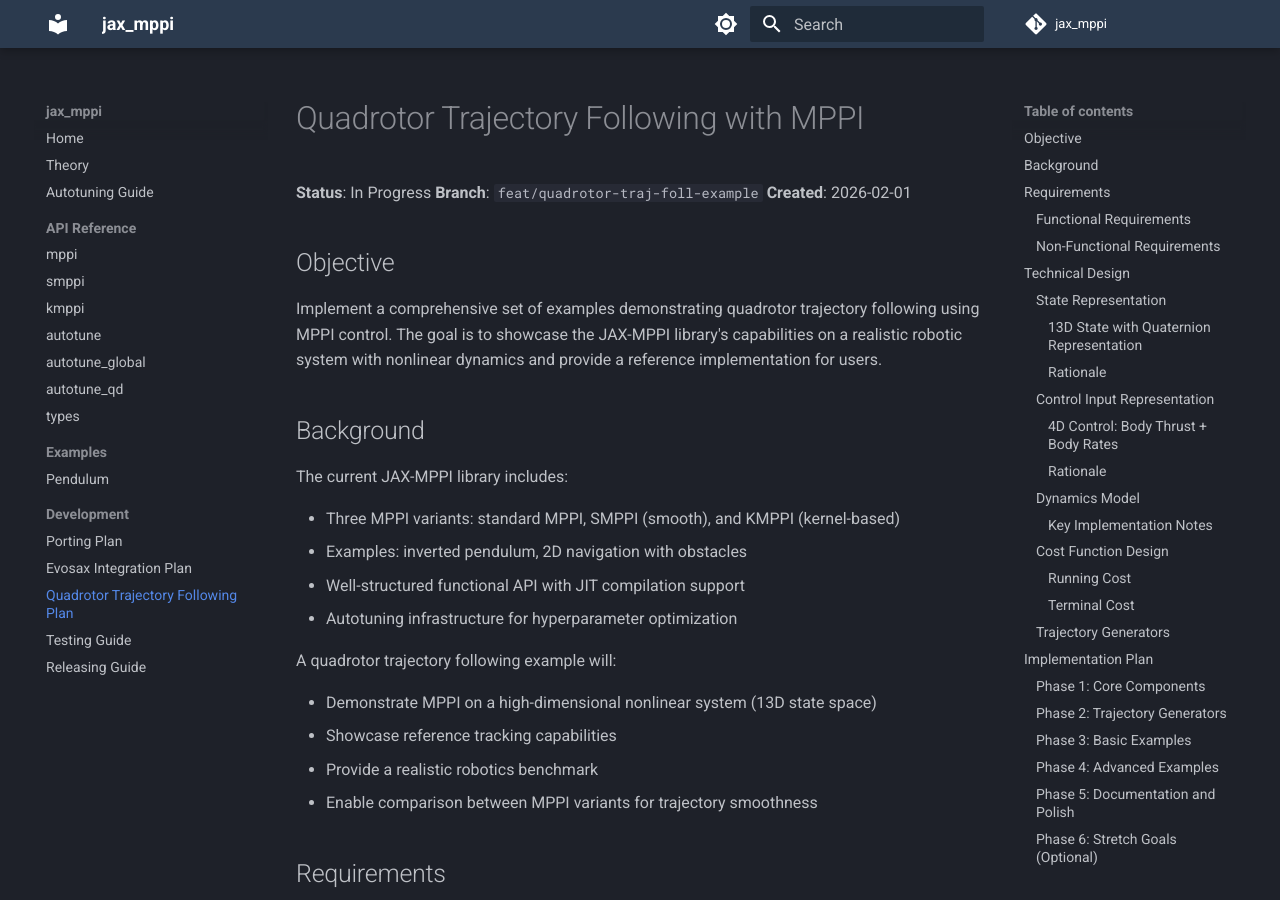
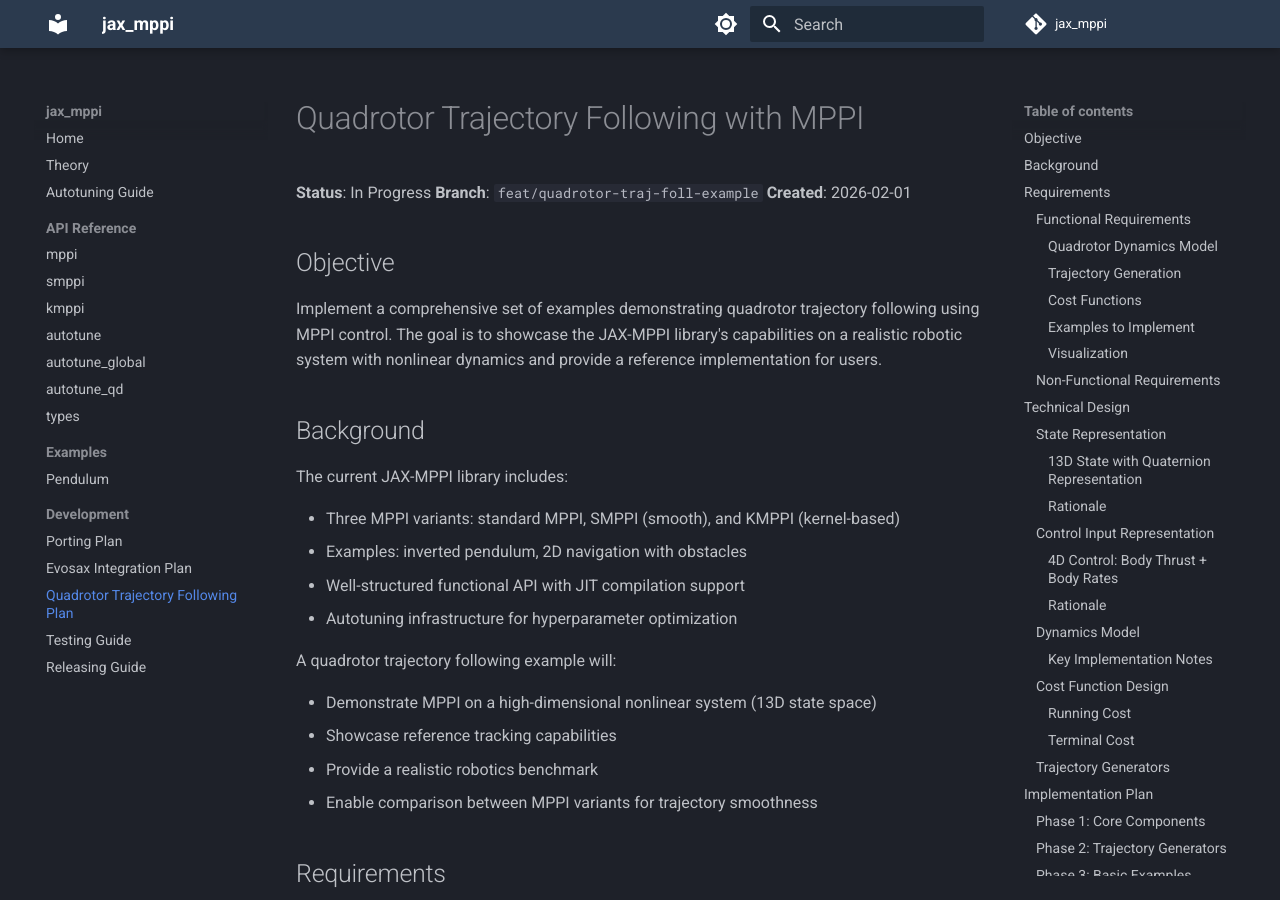
Before and after one commit to riccardo-enr/jax_mppi, an MkDocs documentation site: the page built from docs/plan/quadrotor_trajectory_following.md, in a window 1280 px wide and 900 px high. Built offline with MkDocs 1.6.1 and Material for MkDocs 9.7.7, drawn with Linux system fonts in a browser that asks for light colours; comment, search, counter and statistics services are not loaded.

Commit message:
docs(plan): adjust quadrotor trajectory headings

```diff
--- a/docs/plan/quadrotor_trajectory_following.md
+++ b/docs/plan/quadrotor_trajectory_following.md
@@ -26,16 +26,16 @@
 
 ## Requirements
 
-#### Functional Requirements
+### Functional Requirements
 
-- **Quadrotor Dynamics Model**
+#### Quadrotor Dynamics Model
    - 6-DOF rigid body dynamics
    - State representation: position (3D), velocity (3D), orientation (quaternion), angular velocity (3D) = 13D
    - Control inputs: body thrust + body rates (roll, pitch, yaw rates)
    - Physical parameters: mass, inertia matrix, arm length
    - Full nonlinear dynamics with quaternion-based attitude representation
 
-- **Trajectory Generation**
+#### Trajectory Generation
    - Multiple reference trajectory types:
      - Circular/helical trajectories
      - Lemniscate (figure-8) trajectories
@@ -43,7 +43,7 @@
      - Waypoint-based trajectories
    - Time-parameterized trajectories with position, velocity, acceleration references
 
-- **Cost Functions**
+#### Cost Functions
    - Position tracking error (weighted L2 norm)
    - Velocity tracking error
    - Attitude tracking error (quaternion distance: 1 - |q^T q_ref|)
@@ -51,14 +51,14 @@
    - Trajectory smoothness penalty (action rate limiting)
    - Terminal cost for goal convergence
 
-- **Examples to Implement**
+#### Examples to Implement
    - **Example 1**: Basic hover control (stabilization around setpoint)
    - **Example 2**: Circular trajectory following
    - **Example 3**: Figure-8 trajectory with MPPI/SMPPI/KMPPI comparison
    - **Example 4**: Minimum snap trajectory following
    - **Example 5**: Obstacle avoidance during trajectory following (stretch goal)
 
-- **Visualization**
+#### Visualization
    - 3D trajectory plots (reference vs actual)
    - Tracking error over time
    - Control inputs over time
```
